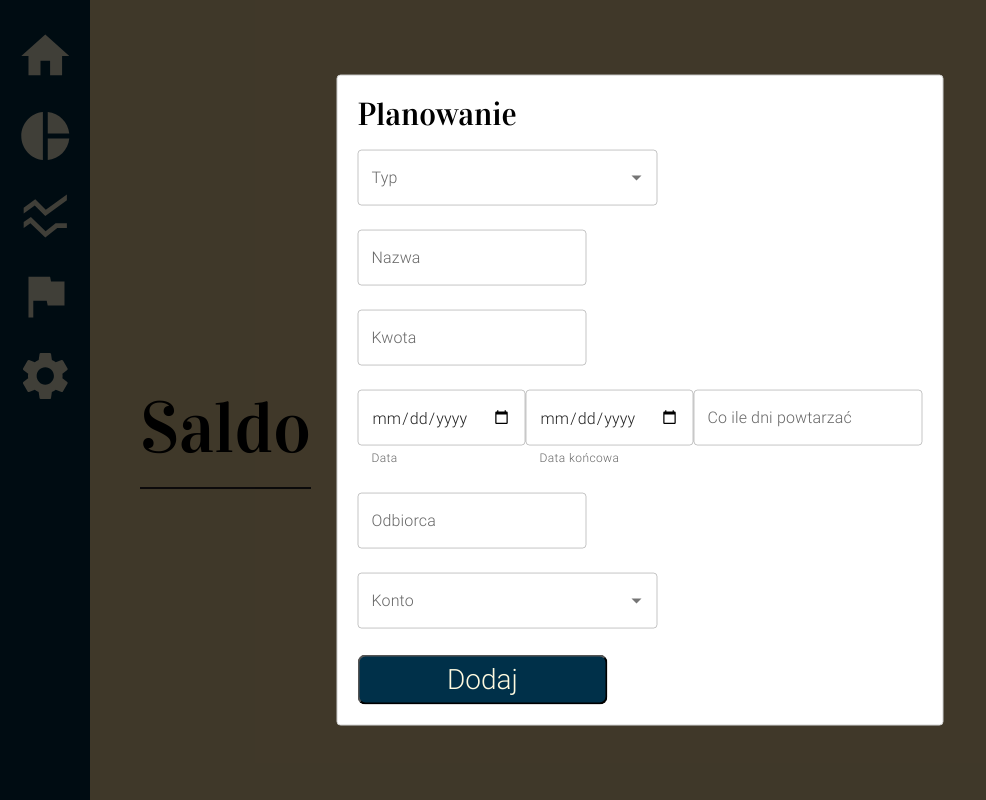
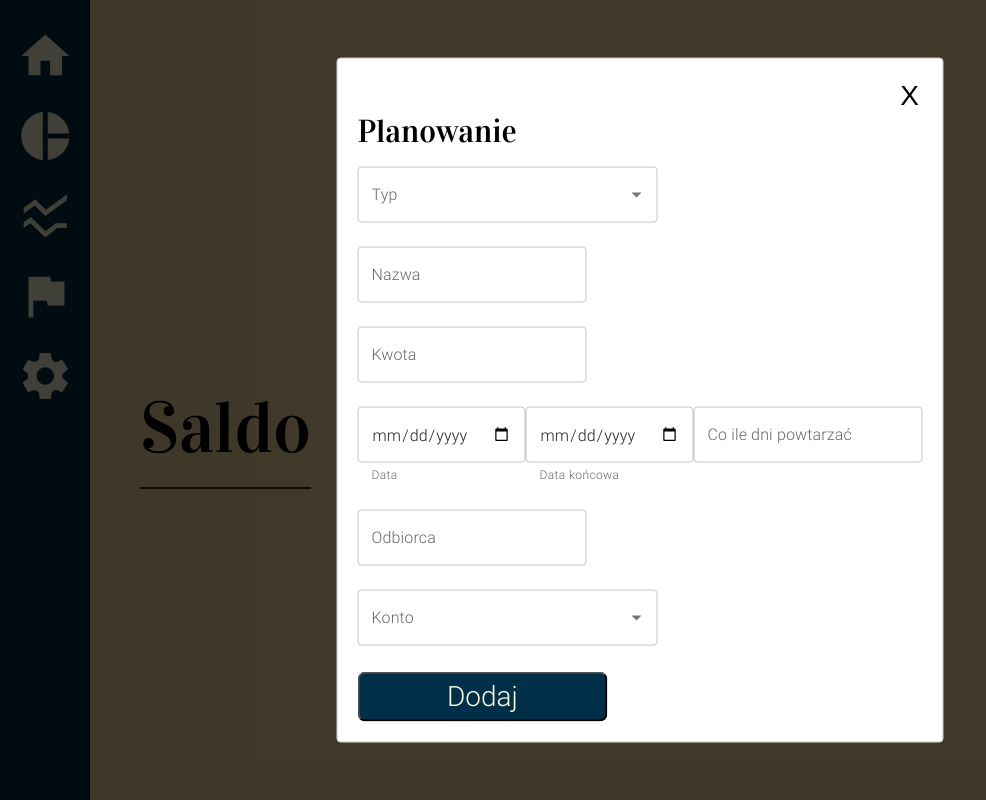
Before and after one commit to t-ukowski/Budget-planner, a React (Create React App) app in the folder frontend/: page / in a window 1280 px wide. Both pictures are taken after a click on the button "Zaplanuj". Shown: the whole page, without its empty margins (0-986 px from the left). Built offline with nearby package versions, Linux system fonts and the light colour scheme; no server answers.

Commit message:
close button :x:

```diff
--- a/frontend/src/components/charts/MainChartPage.js
+++ b/frontend/src/components/charts/MainChartPage.js
@@ -129,7 +129,10 @@ function MainChartPage() {
           isOpen={modalIsOpen}
           onRequestClose={closeModal}
           style={customStyles}>
-          <AddIncome></AddIncome>
+          <button className="closeModalButton" onClick={closeModal}>
+            X
+          </button>
+          <AddIncome />
         </Modal>
 
         <div className="chartCard">
--- a/frontend/src/styles/modal.scss
+++ b/frontend/src/styles/modal.scss
@@ -8,3 +8,8 @@
     height: $button-small-height;
     border-radius: $border-radius-small-obejcts;
 }
+
+.closeModalButton {
+    position: relative;
+    left: 95%;
+}
```
